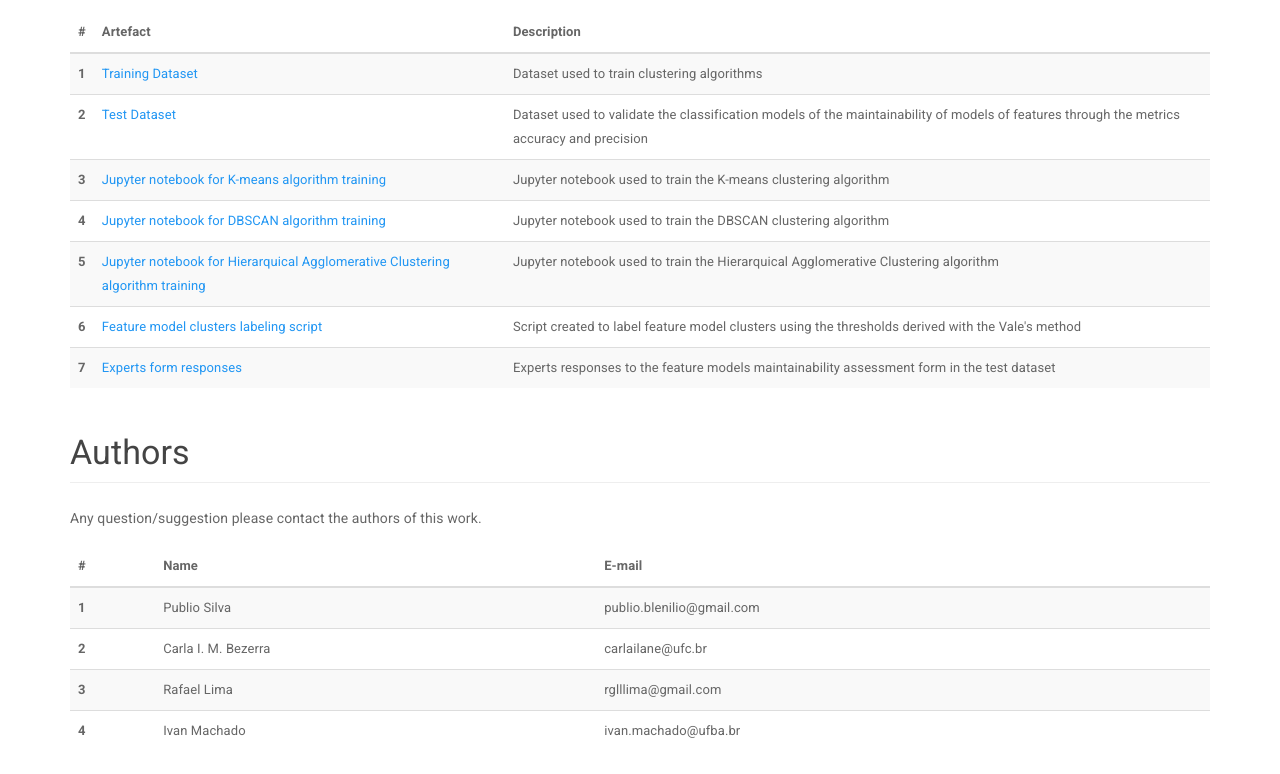
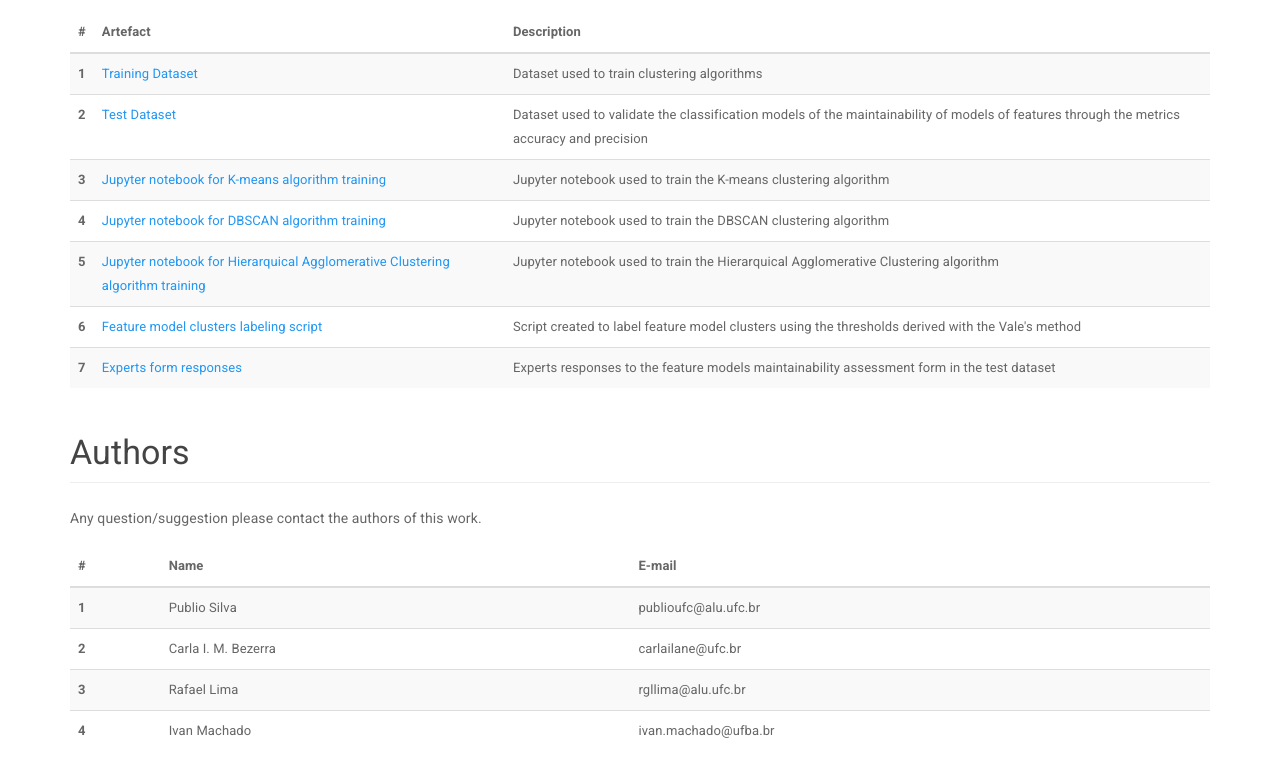
Before and after one commit to publiosilva/SBCARS_2020, a plain HTML site: page index.html in a window 1280 px wide. Shown: the part 669-1443 px from the top of the page. Drawn offline with Linux system fonts and the light colour scheme.

Commit message:
update authors

```diff
--- a/index.html
+++ b/index.html
@@ -228,7 +228,7 @@
           <tr>
             <th scope="row">1</th>
             <td>Publio Silva</td>
-            <td>publio.blenilio@gmail.com</td>
+            <td>publioufc@alu.ufc.br</td>
           </tr>
           <tr>
             <th scope="row">2</th>
@@ -238,7 +238,7 @@
           <tr>
             <th scope="row">3</th>
             <td>Rafael Lima</td>
-            <td>rglllima@gmail.com</td>
+            <td>rgllima@alu.ufc.br</td>
           </tr>
           <tr>
             <th scope="row">4</th>
```
